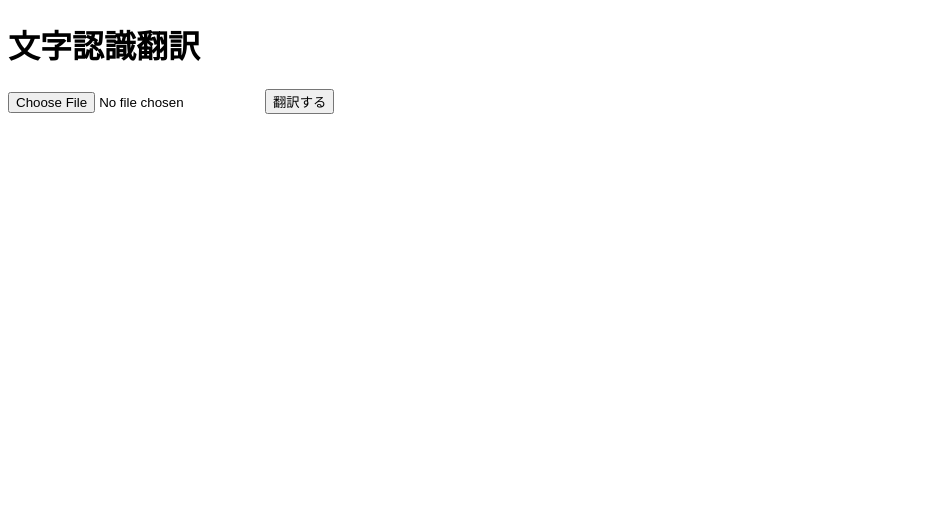
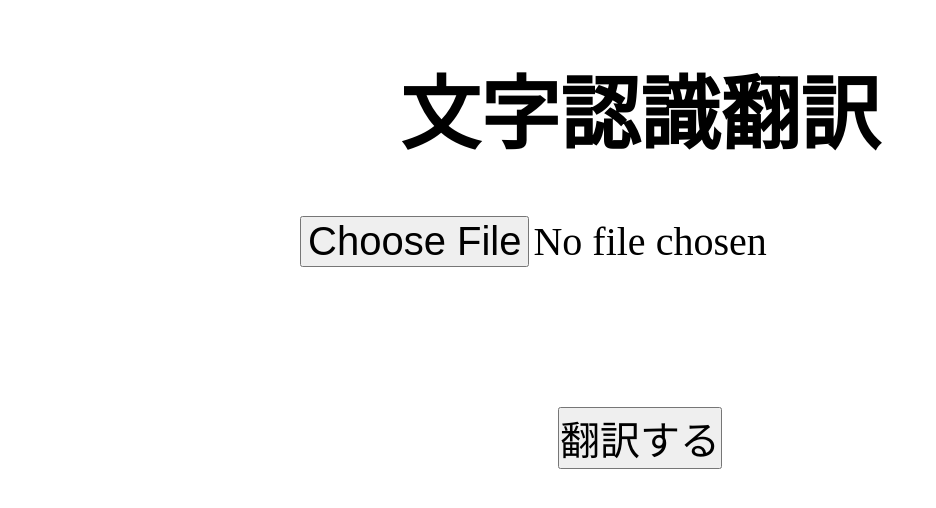
Before and after one commit to KanekoK/c-tas, a Flask app: page / in a window 1280 px wide. Shown: the top 508 px of the page, without its empty margins (0-936 px from the left). Run offline with Flask 2, Linux system fonts and the light colour scheme.

Commit message:
UI調整

```diff
--- a/server.py
+++ b/server.py
@@ -33,7 +33,7 @@ def confirm():
 
             text = functions.img2digit(file_img_path)
             trans_text = functions.korean2japanese(text)
-            return trans_text
+            return render_template('confirm.html', before_text=text, after_text=trans_text)
     else:
         return redirect(url_for('index'))
 
--- a/static/css/reset.css
+++ b/static/css/reset.css
@@ -1 +1,7 @@
-reset.css
+/*
+YUI 3.5.0 (build 5089)
+Copyright 2012 Yahoo! Inc. All rights reserved.
+Licensed under the BSD License.
+http://yuilibrary.com/license/
+*/
+html{color:#000;background:#FFF}body,div,dl,dt,dd,ul,ol,li,h1,h2,h3,h4,h5,h6,pre,code,form,fieldset,legend,input,textarea,p,blockquote,th,td{margin:0;padding:0}table{border-collapse:collapse;border-spacing:0}fieldset,img{border:0}address,caption,cite,code,dfn,em,strong,th,var{font-style:normal;font-weight:normal}ol,ul{list-style:none}caption,th{text-align:left}h1,h2,h3,h4,h5,h6{font-size:100%;font-weight:normal}q:before,q:after{content:''}abbr,acronym{border:0;font-variant:normal}sup{vertical-align:text-top}sub{vertical-align:text-bottom}input,textarea,select{z-index:auto;font-family:inherit;font-size:inherit;font-weight:inherit}input,textarea,select{*font-size:100%}legend{color:#000}#yui3-css-stamp.cssreset{display:none}
--- a/static/css/styles.css
+++ b/static/css/styles.css
@@ -1 +1,35 @@
-styles.css
+body {
+  color: #000;
+}
+h1 {
+  font-size: 80px;
+  font-weight: bold;
+}
+h2 {
+  font-size: 60px;
+  font-weight: bold;
+}
+
+header {
+  padding-top: 50px;
+}
+header .title {
+  text-align: center;
+}
+
+main {
+  padding-top: 50px;
+}
+
+main .trans_title {
+  text-align: center;
+  padding-top: 80px;
+}
+main form {
+  text-align: center;
+  font-size: 40px;
+}
+
+main form .button {
+  padding-top: 140px;
+}
--- a/templates/index.html
+++ b/templates/index.html
@@ -9,13 +9,13 @@
 </head>
 <body>
   <header>
-    <h1>文字認識翻訳</h1>
+    <h1 class="title">文字認識翻訳</h1>
   </header>
   <main>
     <div class="form_box">
       <form action="confirm.html" method="post" enctype="multipart/form-data">
-        <input type="file" name="upload_file">
-        <input type="submit" value="翻訳する">
+        <p><input type="file" name="upload_file"></p>
+        <p class="button"><input type="submit" value="翻訳する"></p>
       </form>
     </div>
   </main>
```
Also changed, not shown: templates/confirm.html (+9 -4 lines).
